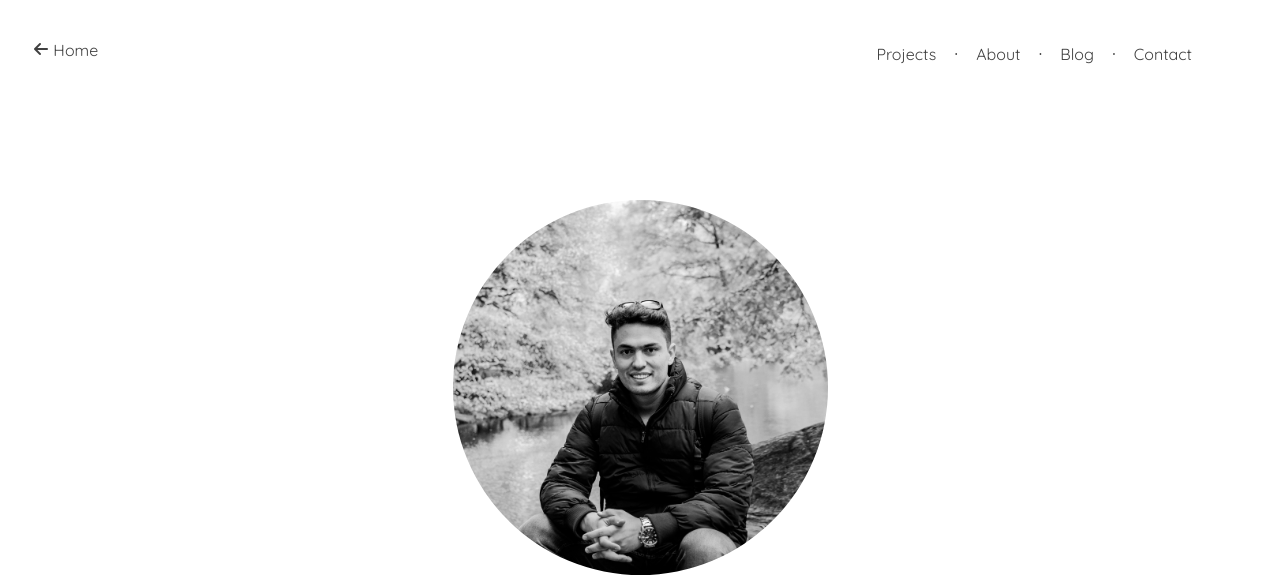
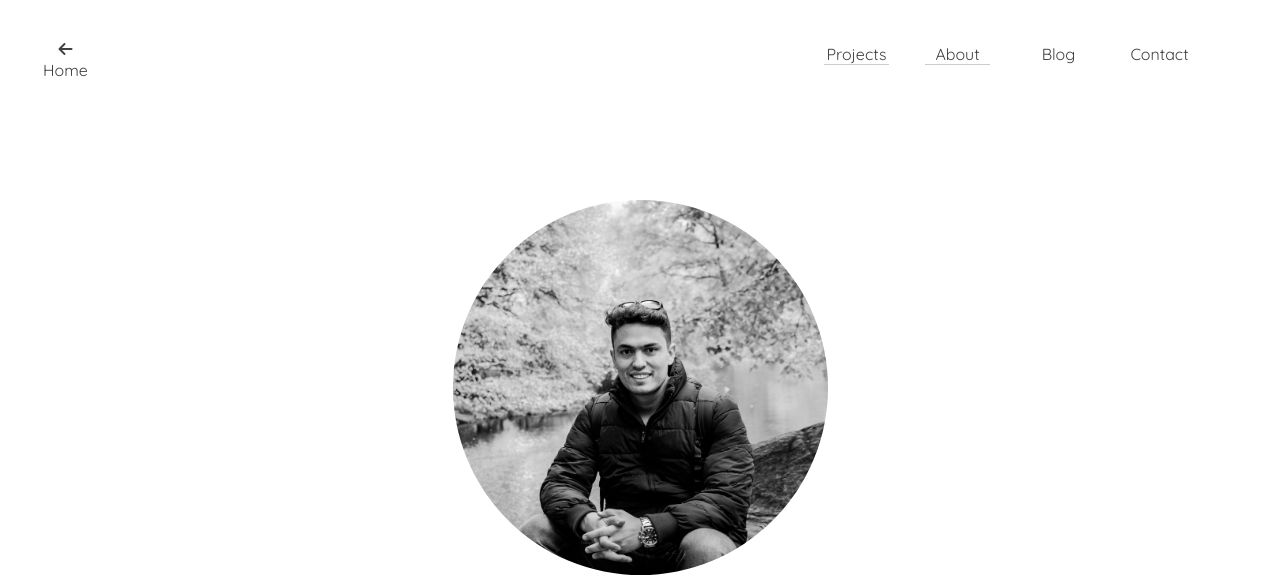
Before and after one commit to brunoguazina/new-portfolio, a React app: page /about in a window 1280 px wide. Shown: the top 577 px of the page. Built offline with nearby package versions, Linux system fonts and the light colour scheme; a web font is replaced by a local one.

Commit message:
adding router dom and navlink

```diff
--- a/src/components/Menu.js
+++ b/src/components/Menu.js
@@ -1,4 +1,6 @@
 import React, { Component } from 'react';
+
+import { NavLink } from 'react-router-dom'
 
 import './Menu.scss';
 
@@ -6,12 +8,12 @@ class Menu extends Component {
 
     apresentarBotaoVoltar() {
 
-        if (window.location.pathname !== "/") return <a href='/' className="prev"> <span className="icon-arrow-left"></span> Home</a>
+        if (window.location.pathname !== "/") return <NavLink to="/" className="prev"><span className="icon-arrow-left"></span> Home</NavLink>
     }
 
     tratarComportamentoDoBotao() {
 
-        if (window.location.pathname !== "/") return <a href='/#projects'>Projects</a>
+        if (window.location.pathname !== "/") return <NavLink to="/#projects" activeClassName="selected">Projects</NavLink>
         else return <a href='#projects' className="projects" id="linkProjects">Projects</a>
     }
 
@@ -21,10 +23,16 @@ class Menu extends Component {
             <header>
                 <nav>
                     {this.apresentarBotaoVoltar()}
-                    {this.tratarComportamentoDoBotao()}·
-                    <a href="/about">About</a>·
-                    <a href="/blog">Blog</a>·
-                    <a href="/contact">Contact</a>
+                    {this.tratarComportamentoDoBotao()}
+                    <NavLink
+                        to="/about"
+                        activeClassName="selected"
+                    >About</NavLink>
+                    <NavLink to="/blog">Blog</NavLink>
+                    <NavLink
+                        to="/contact"
+                        activeClassName="selected"
+                    >Contact</NavLink>
                 </nav>
             </header>
         );
--- a/src/components/Menu.scss
+++ b/src/components/Menu.scss
@@ -9,10 +9,13 @@ nav {
   padding: 25px 55px 0 0;
 
   a {
+    text-align: center;
     font-size: 16px;
     text-decoration: none;
     color: #404040;
-    padding: 0 18px;
+    display: inline-table;
+    width: 65px;
+    margin: 0 18px;
 
     &.prev {
       float: left;
@@ -20,7 +23,11 @@ nav {
     }
 
     &:hover {
-      text-decoration: underline;
+      border-bottom: solid 1px #ccc;
+    }
+
+    &.selected {
+      border-bottom: solid 1px #ccc;
     }
   }
 
```
